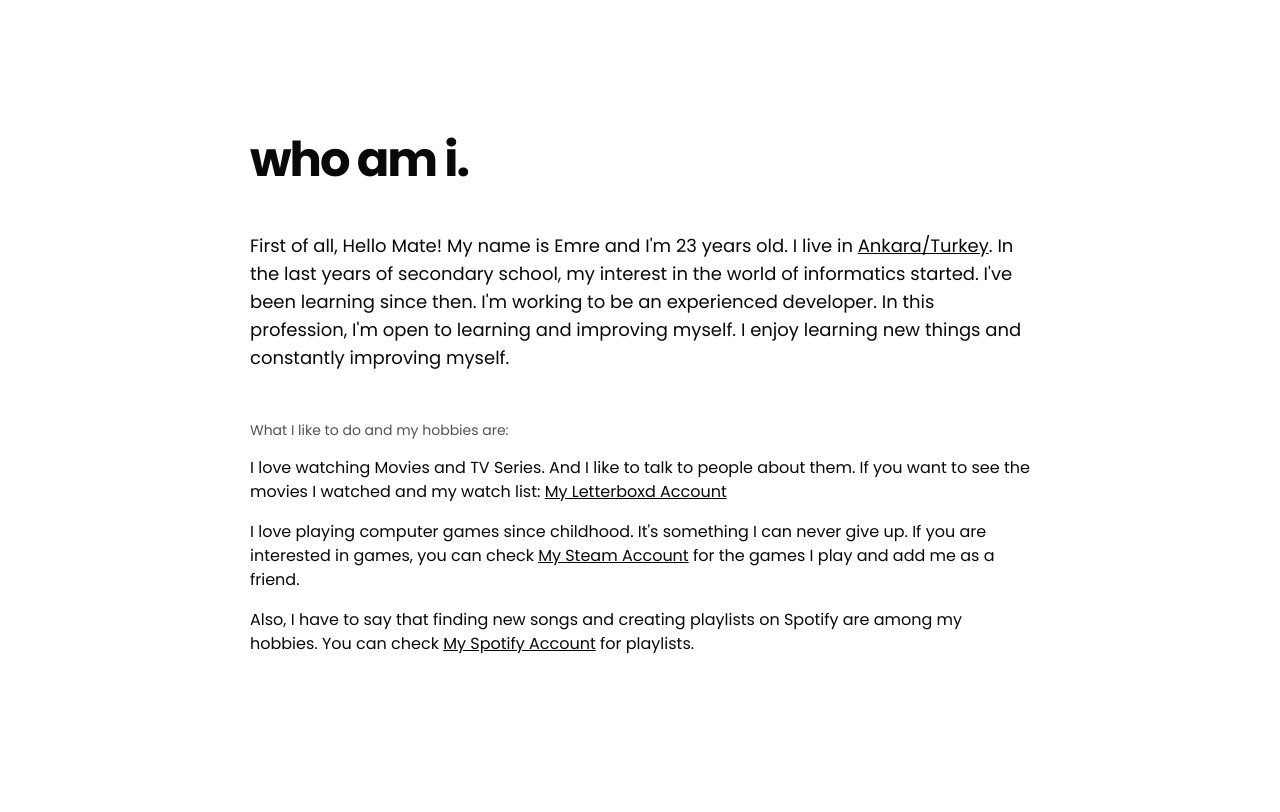
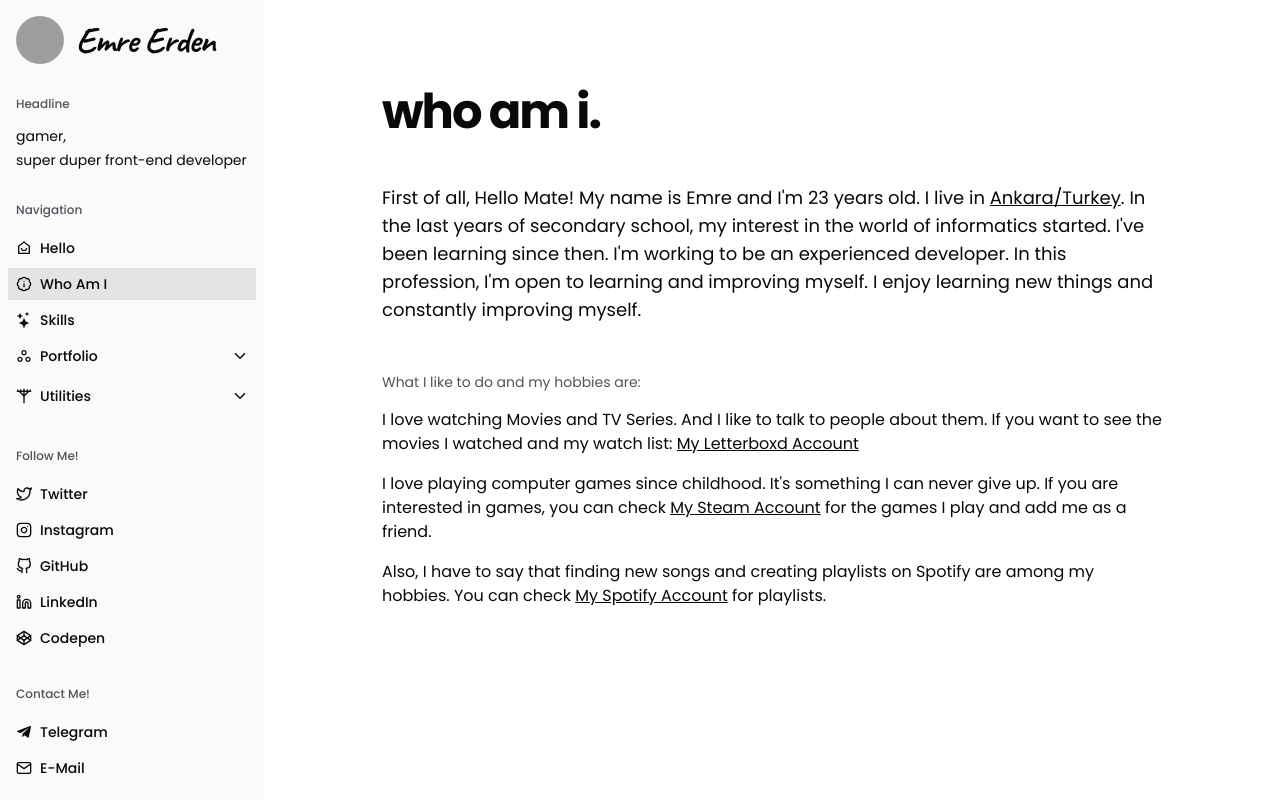
Before and after one commit to Wiazeph/NextJS-emreerden-dev, a Next.js app: page /about-me in a window 1280 px wide. Shown: the top 812 px of the page. Built offline with nearby package versions, Linux system fonts and the light colour scheme; grey boxes are pictures that could not be loaded.

Commit message:
style fix responsive menu

```diff
--- a/src/assets/css/index.css
+++ b/src/assets/css/index.css
@@ -44,7 +44,7 @@
 
   /* Pages */
   .Page {
-    @apply mt-12 px-6 lg:px-8 w-full h-full min-h-dvh max-h-dvh overflow-y-auto;
+    @apply pt-12 mdl:pt-0 px-6 lg:px-8 w-full h-full min-h-dvh max-h-dvh overflow-y-auto;
   }
   .Page-Content {
     @apply w-full max-w-[780px] mx-auto py-6 sm:py-7 md:py-8 mdl:py-14 lg:py-18 lgx:py-22 flex flex-col gap-y-8 sm:gap-y-9 md:gap-y-10 mdl:gap-y-11 lg:gap-y-12;
@@ -110,8 +110,5 @@
   .Ham-Menu.active .bottom {
     stroke-dashoffset: -64px;
   }
-  .Ham-Menu.active ~ .Menu {
-    transform: translateX(0);
-  }
   /* Hamburger Menu */
 }
--- a/src/components/side-bar/index.tsx
+++ b/src/components/side-bar/index.tsx
@@ -1,6 +1,7 @@
 'use client'
 
 import React, { useState } from 'react'
+import { cn } from '@/lib/utils'
 import ProfileComponent from './profile'
 import AboutComponent from './about'
 import NavBarComponent from './nav-bar'
@@ -17,9 +18,10 @@ const SideBarLayout = (props: Props) => {
   const activeClass = isActive && 'active'
 
   return (
-    <div className="z-40 absolute top-0 left-0 mdl:hidden h-12 w-full bg-zinc-50 border-b">
+    <>
+      <div className="z-40 absolute top-0 left-0 h-12 w-full bg-zinc-50 border-b mdl:hidden overflow-hidden">
         <svg
-        className={`Hamburger-Menu Menu-Rotate Ham-Menu ${activeClass} w-12 h-12 block ml-auto mdl:hidden`}
+          className={`Hamburger-Menu Menu-Rotate Ham-Menu ${activeClass} w-12 h-12 ml-auto block mdl:hidden`}
           viewBox="0 0 100 100"
           onClick={handleOnClick}
         >
@@ -33,8 +35,14 @@ const SideBarLayout = (props: Props) => {
             d="m 70,67 h -40 c 0,0 -7.5,-0.802118 -7.5,-8.365747 0,-7.563629 7.5,-8.634253 7.5,-8.634253 h 20"
           />
         </svg>
+      </div>
 
-      <div className="Side-Bar Menu z-50 absolute top-12 mdl:static -translate-x-full mdl:translate-x-0 h-[calc(100dvh-48px)] mdl:h-dvh border-r mdl:border-none transition-transform duration-300 ease-in-out p-4 w-66 min-w-66 flex flex-col gap-y-8 bg-zinc-50 overflow-y-auto no-scrollbar">
+      <div
+        className={cn(
+          'Side-Bar Menu z-50 absolute top-12 mdl:static -translate-x-full mdl:translate-x-0 h-[calc(100dvh-48px)] mdl:h-dvh border-r mdl:border-none transition-transform duration-300 ease-in-out p-4 w-66 min-w-66 flex flex-col gap-y-8 bg-zinc-50 overflow-y-auto no-scrollbar',
+          isActive && 'translate-x-0'
+        )}
+      >
         <ProfileComponent />
 
         <AboutComponent />
@@ -55,7 +63,7 @@ const SideBarLayout = (props: Props) => {
 
         <SettingsComponent />
       </div>
-    </div>
+    </>
   )
 }
 
```
Lines whose indentation alone changed are shown as unchanged.
